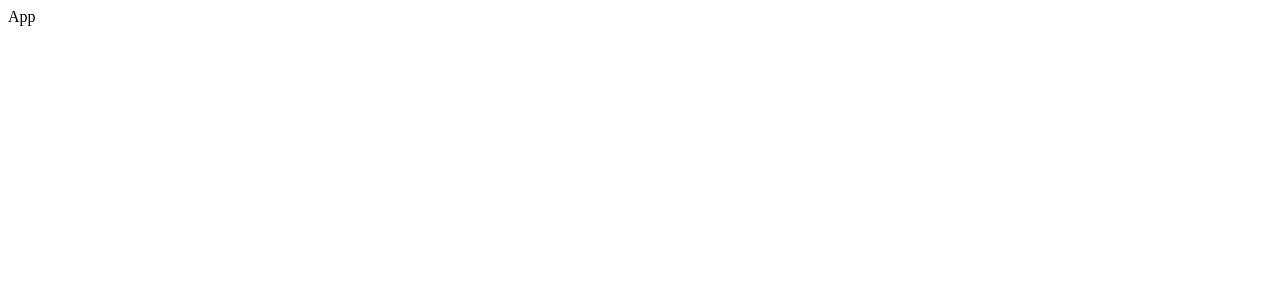
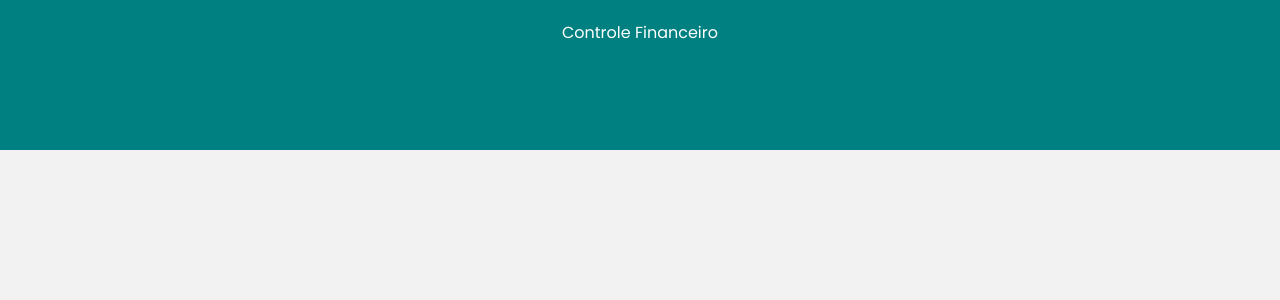
Before and after one commit to WenerRodrigo/controle-financas, a React (Create React App) app: page / in a window 1280 px wide. Shown: the top 300 px of the page. Built offline with nearby package versions, Linux system fonts and the light colour scheme.

Commit message:
criado cabeçalho e o seu estilo

```diff
--- a/public/index.html
+++ b/public/index.html
@@ -11,6 +11,12 @@
     />
     <link rel="apple-touch-icon" href="%PUBLIC_URL%/logo192.png" />
     <link rel="manifest" href="%PUBLIC_URL%/manifest.json" />
+    <link rel="preconnect" href="https://fonts.googleapis.com" />
+    <link rel="preconnect" href="https://fonts.gstatic.com" crossorigin />
+    <link
+      href="https://fonts.googleapis.com/css2?family=Poppins:ital,wght@0,200;0,300;0,400;0,500;1,200;1,300;1,400;1,500&family=Roboto:wght@100;300;400;500;700;900&family=Source+Sans+Pro:wght@200;300;400;600;700;900&display=swap"
+      rel="stylesheet"
+    />
     <title>Sistema de Controle de Finanças</title>
   </head>
   <body>
--- a/src/App.js
+++ b/src/App.js
@@ -1,9 +1,14 @@
-import React from 'react'
+import React from "react";
+import Header from "./components/Header"
+import GlobalStyle from "./styles/global";
 
 const App = () => {
   return (
-    <div>App</div>
-  )
-}
+    <>
+      <Header/>
+      <GlobalStyle />
+    </>
+  );
+};
 
-export default App
+export default App;
--- /dev/null
+++ b/src/components/Header/index.js
@@ -0,0 +1,15 @@
+import React from "react";
+import * as C from "./styles";
+
+
+const Header = () => {
+  return (
+    <C.Container>
+        <C.Header>
+            <C.Title>Controle Financeiro</C.Title>
+        </C.Header>
+    </C.Container>
+  )
+};
+
+export default Header;
--- /dev/null
+++ b/src/components/Header/styles.js
@@ -0,0 +1,15 @@
+import styled from "styled-components";
+
+export const Container = styled.div`
+    height: 150px;
+    text-align: center;
+    background: teal;
+
+`
+
+export const Header = styled.div``;
+
+export const Title = styled.div`
+    padding-top:20px;
+    color: #fff;
+`
--- /dev/null
+++ b/src/styles/global.js
@@ -0,0 +1,17 @@
+import { createGlobalStyle } from "styled-components";
+
+const Global = createGlobalStyle`
+
+    * {
+        margin: 0;
+        padding: 0;
+    }
+
+    body {
+
+        font-family: 'Poppins', sans-serif;
+        background-color: #f2f2f2;
+    }
+`;
+
+export default Global;
```
